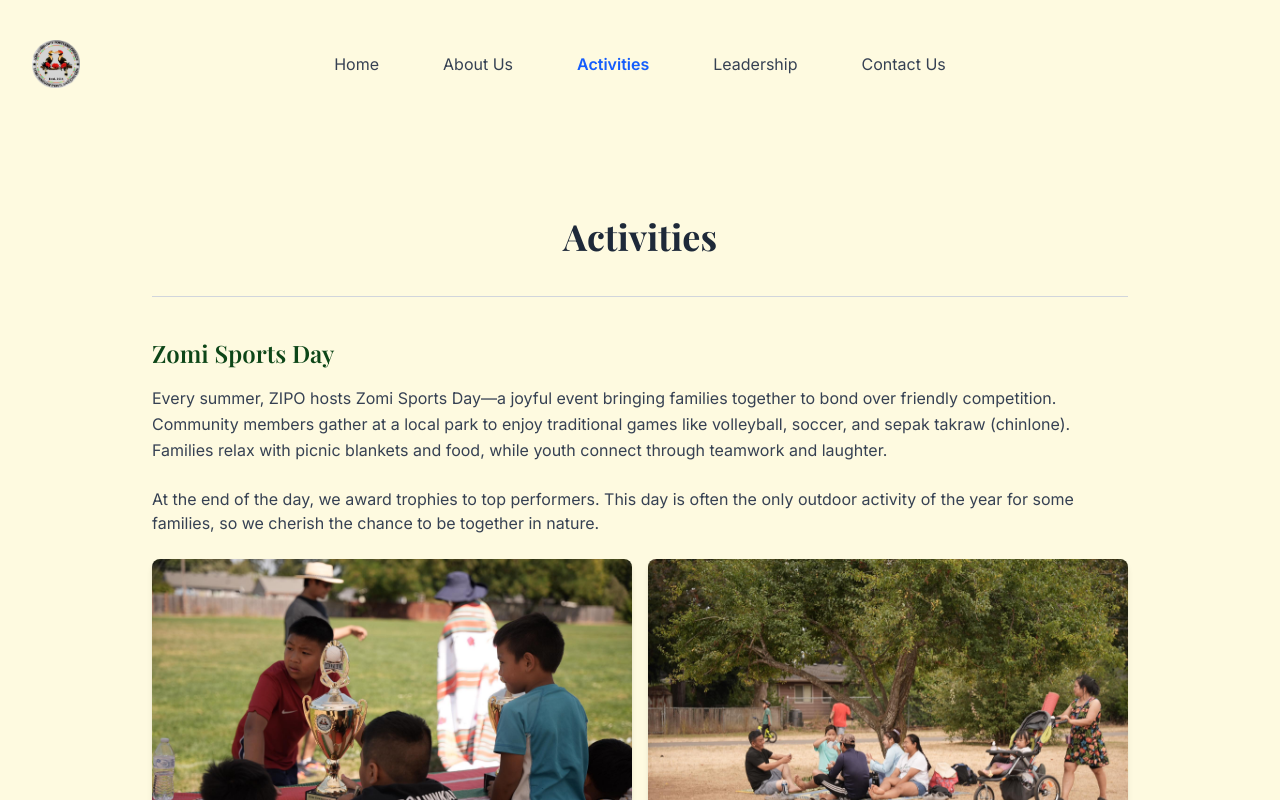
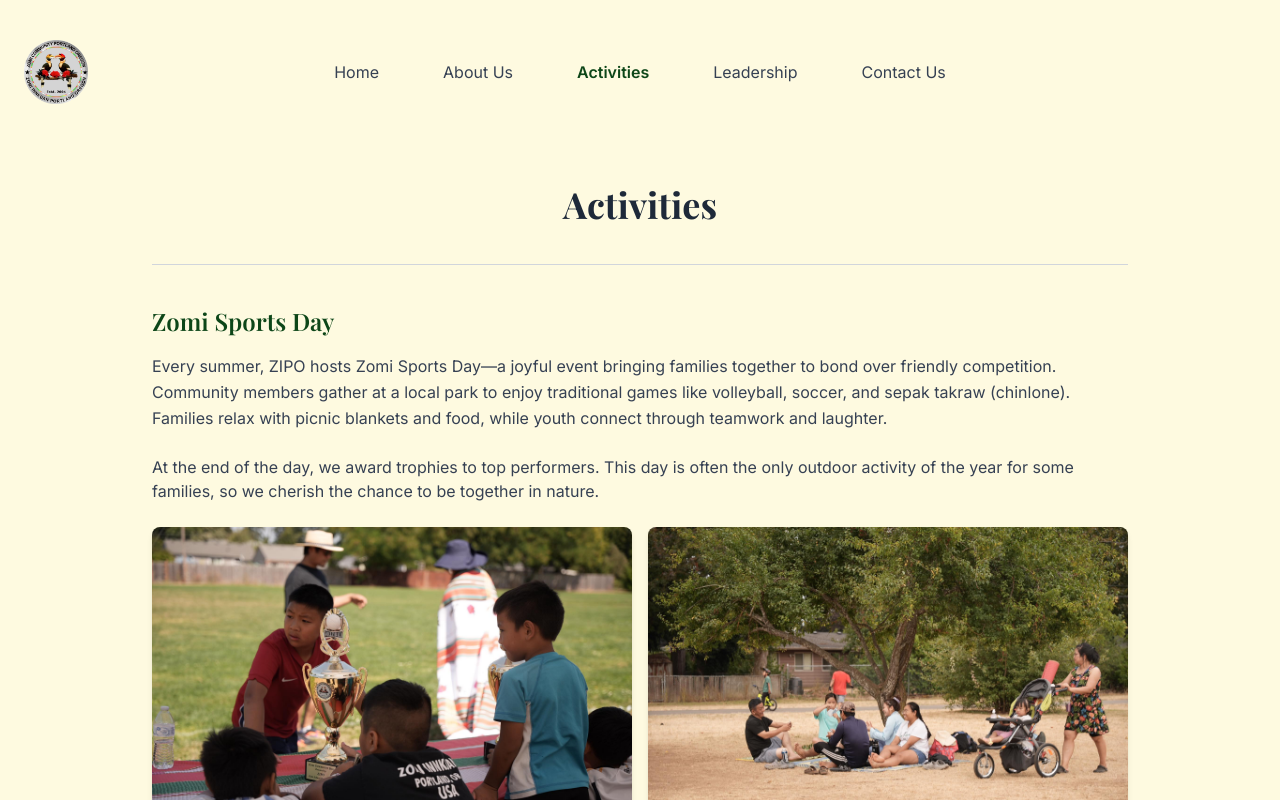
Before and after one commit to dvan2/zipo-site, a Next.js app: page /activities in a window 1280 px wide. Shown: the top 800 px of the page. Built offline with nearby package versions, Linux system fonts and the light colour scheme.

Commit message:
navbar adjustment big screen

```diff
--- a/app/globals.css
+++ b/app/globals.css
@@ -71,10 +71,6 @@ body {
   --color-foreground: var(--foreground);
 }
 
-.nav-link {
-  @apply relative transition;
-}
-
 .nav-link::after {
   content: '';
   position: absolute;
@@ -82,7 +78,7 @@ body {
   height: 2px;
   bottom: 0;
   left: 0;
-  background: var(--color-zomi-green);
+  background: var(--color-zomi-red);
   transition: width 0.3s ease;
 }
 
--- a/app/not-found.tsx
+++ b/app/not-found.tsx
@@ -4,7 +4,7 @@ import Link from 'next/link';
 
 export default function NotFound() {
   return (
-    <div className='min-h-screen flex flex-col items-center justify-center bg-[#fefae0] px-6 text-center'>
+    <div className='min-h-screen flex flex-col items-center justify-center px-6 text-center'>
       <h1 className='text-4xl font-heading text-zomi-red mb-4'>
         Page Not Found
       </h1>
--- a/components/Navbar.tsx
+++ b/components/Navbar.tsx
@@ -21,28 +21,28 @@ export default function Navbar() {
 
   return (
     <nav className='bg-background'>
-      <div className='max-w-7xl mx-auto px-4 sm:px-6 lg:px-8'>
-        <div className='flex items-center justify-between h-32 py-8 relative'>
+      <div className='max-w-7xl mx-auto px-2 sm:px-6'>
+        <div className='flex items-center justify-between lg:h-36 h-26 relative'>
           <div className='flex-shrink-0'>
             <Link href='/' className='flex items-center'>
               <Image
                 src='/images/ziporound.png'
                 alt='ZIPO logo'
-                width={48}
-                height={48}
+                width={64}
+                height={64}
               />
             </Link>
           </div>
 
           {/* Desktop Menu */}
-          <div className='hidden md:flex absolute left-1/2 transform -translate-x-1/2 space-x-16 whitespace-nowrap text-base font-light text-gray-700'>
+          <div className='hidden md:flex absolute left-1/2 transform -translate-x-1/2 space-x-12 lg:space-x-16 whitespace-nowrap text-base font-light text-gray-700'>
             {navItems.map(({ label, href }) => (
               <Link
                 key={href}
                 href={href}
                 className={`nav-link relative ${
                   pathname === href
-                    ? 'text-blue-600 font-semibold after:w-full'
+                    ? 'text-zomi-green font-semibold after:w-full'
                     : 'text-gray-700'
                 }`}
               >
@@ -88,8 +88,8 @@ export default function Navbar() {
                 href={href}
                 onClick={() => setIsOpen(false)}
                 className={`text-2xl font-semibold ${
-                  pathname === href ? 'text-blue-600' : 'text-gray-700'
-                } hover:text-blue-600 transition`}
+                  pathname === href ? 'text-zomi-green' : 'text-gray-700'
+                } hover:text-zomi-green transition`}
               >
                 {label}
               </Link>
--- a/components/Wrapper.tsx
+++ b/components/Wrapper.tsx
@@ -1,3 +1,3 @@
 export default function Wrapper({ children }: { children: React.ReactNode }) {
-  return <div className='max-w-5xl mx-auto px-6 py-12'>{children}</div>;
+  return <div className='max-w-5xl mx-auto px-6 pb-12'>{children}</div>;
 }
```
